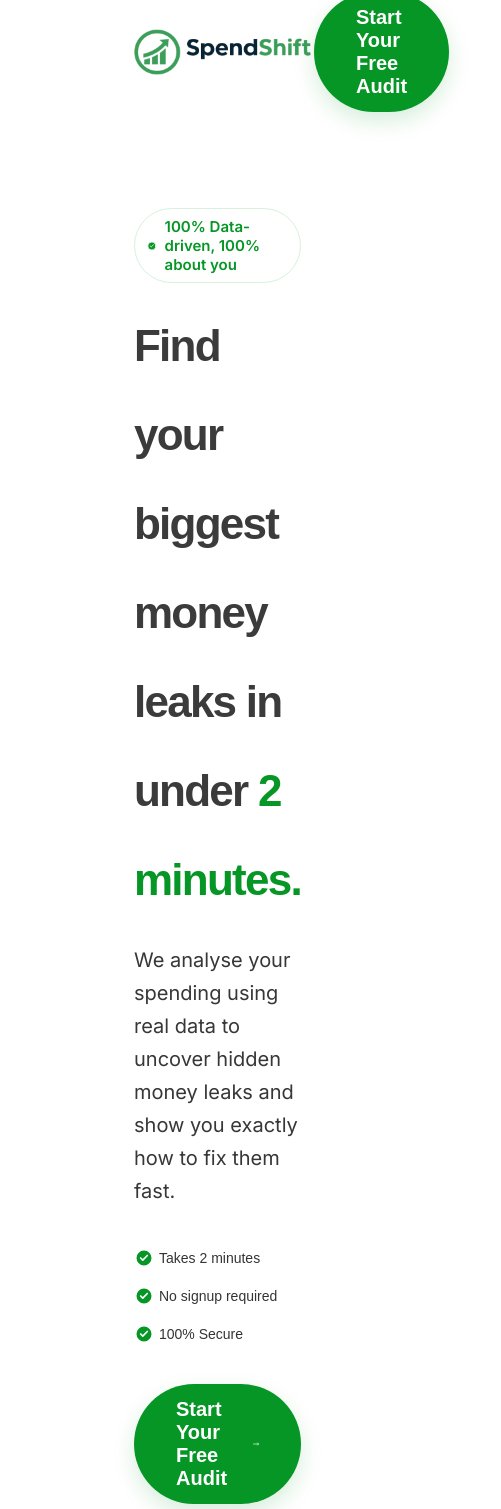
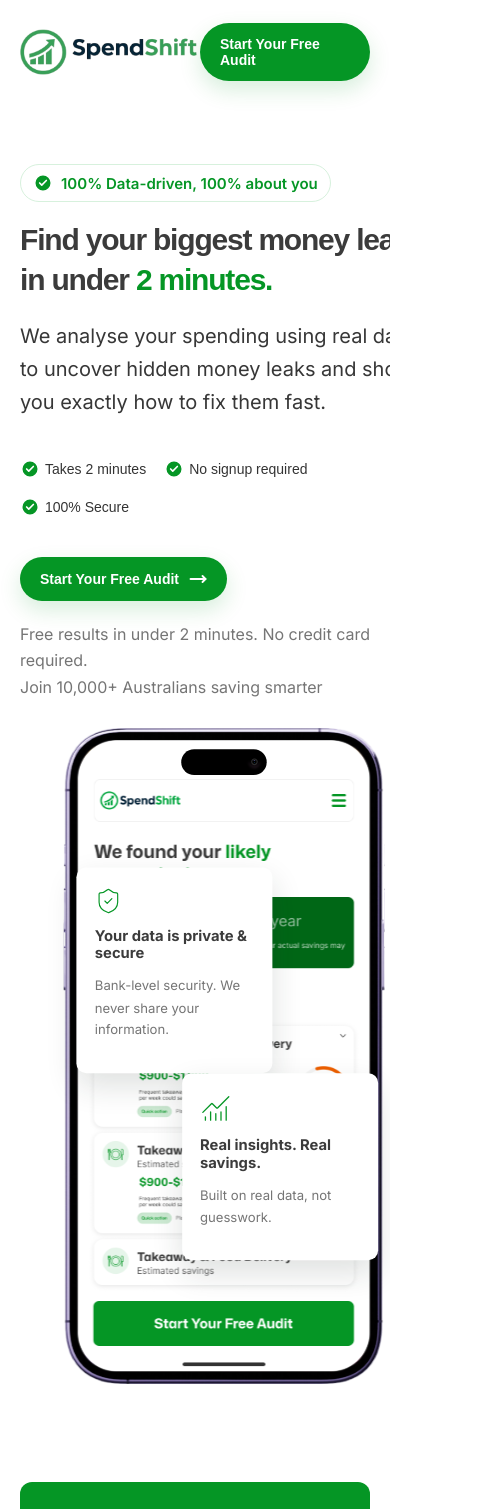
Before and after one commit to raheelUser123/spendshift, a Next.js app: page / in a window 390 px wide. Shown: the top 1509 px of the page, 501 px wide, since content can reach past the window. Built offline with nearby package versions, Linux system fonts and the light colour scheme; a web font is replaced by a local one.

Commit message:
newchanges

```diff
--- a/app/globals.css
+++ b/app/globals.css
@@ -824,12 +824,25 @@
     grid-template-columns: repeat(2, 1fr);
   }
 }
-@media (max-width: 720px) {
+@media (max-width: 800px) {
+  html, body {
+    scroll-behavior: smooth;
+    overflow-x: hidden;
+}
+  .footerGrid {
+        grid-template-columns: repeat(2, 1fr);
+    }
+  .btn {
+    font-size: 14px;
+    padding: 13px 20px;
+}
+  .container {
+    max-width: 100%;
+    margin: 0 auto;
+    padding: 0 20px;
+}
   .nav {
     display: none;
-  }
-  .hero {
-    padding-top: 44px;
   }
   .hero h1 {
     font-size: 44px;
@@ -844,7 +857,7 @@
   .stats,
   .leakTabs,
   .footerGrid {
-    grid-template-columns: 1fr;
+    grid-template-columns: repeat(2, 1fr);
   }
   .steps:before {
     display: none;
@@ -874,3 +887,17 @@
     grid-template-columns: 1fr !important;
   }
 }
+
+@media (max-width: 480px) {
+  .card h3 {
+    font-size: 20px !important;
+    line-height: 30px !important;
+}
+  h1, h2, h3, h4, .brand, .heading, .logo {
+    font-size: 30px !important;
+    line-height: 40px !important;
+}
+.stat {
+    padding: 5px 14px;
+}
+}
--- a/app/page.tsx
+++ b/app/page.tsx
@@ -105,18 +105,12 @@
               </div>
               <div className="phoneFrame1">
                 <Device
-                  src="/home/device.png"
+                  src="/home/device.svg"
                   alt="Device"
-                  width={1000}
-                  height={1000}
+                  width={408}
+                  height={800}
                   priority
-                  style={{
-                    width: "50%",
-                    height: "100%",
-                    maxWidth: "100%",
-                    margin: "0 auto",
-                    display: "table",
-                  }}
+
                 />
               </div>
               {/* <div className="phoneFrame">
```
Also changed, not shown: public/home/Device.png (deleted), public/home/Device.svg (added).
